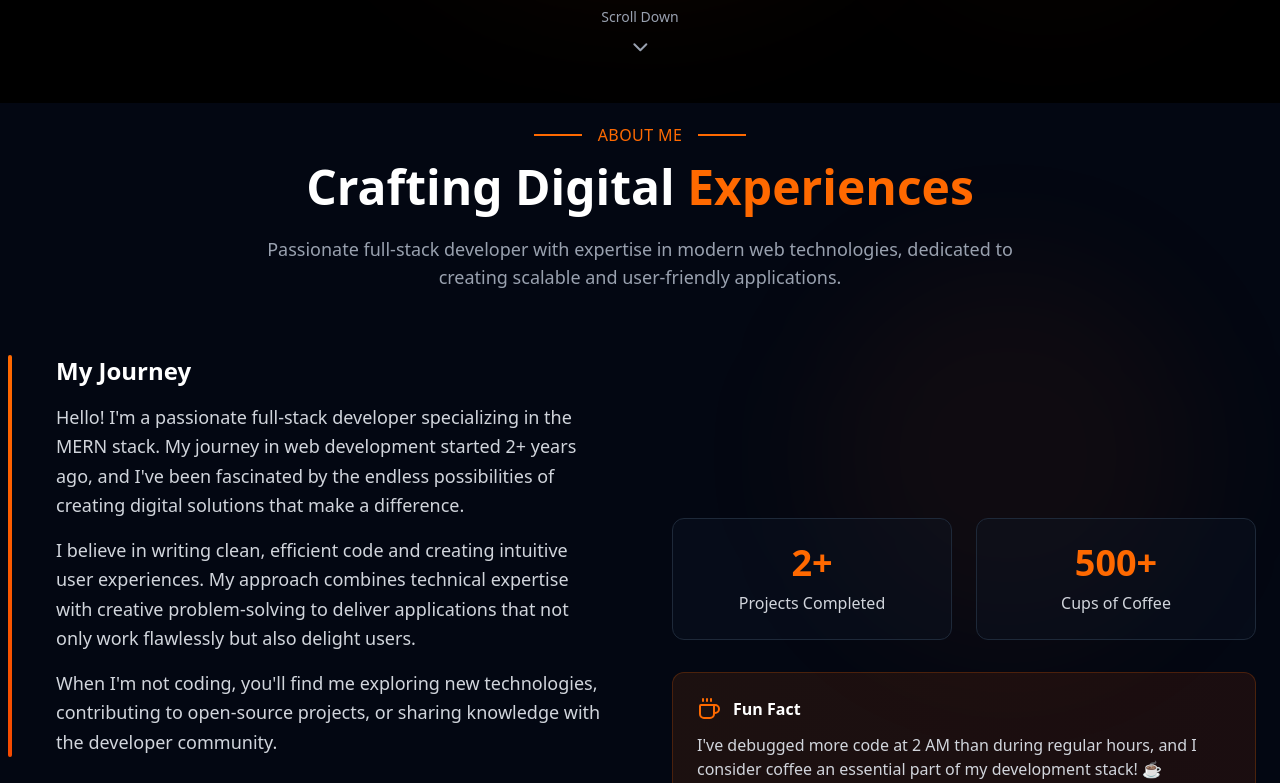
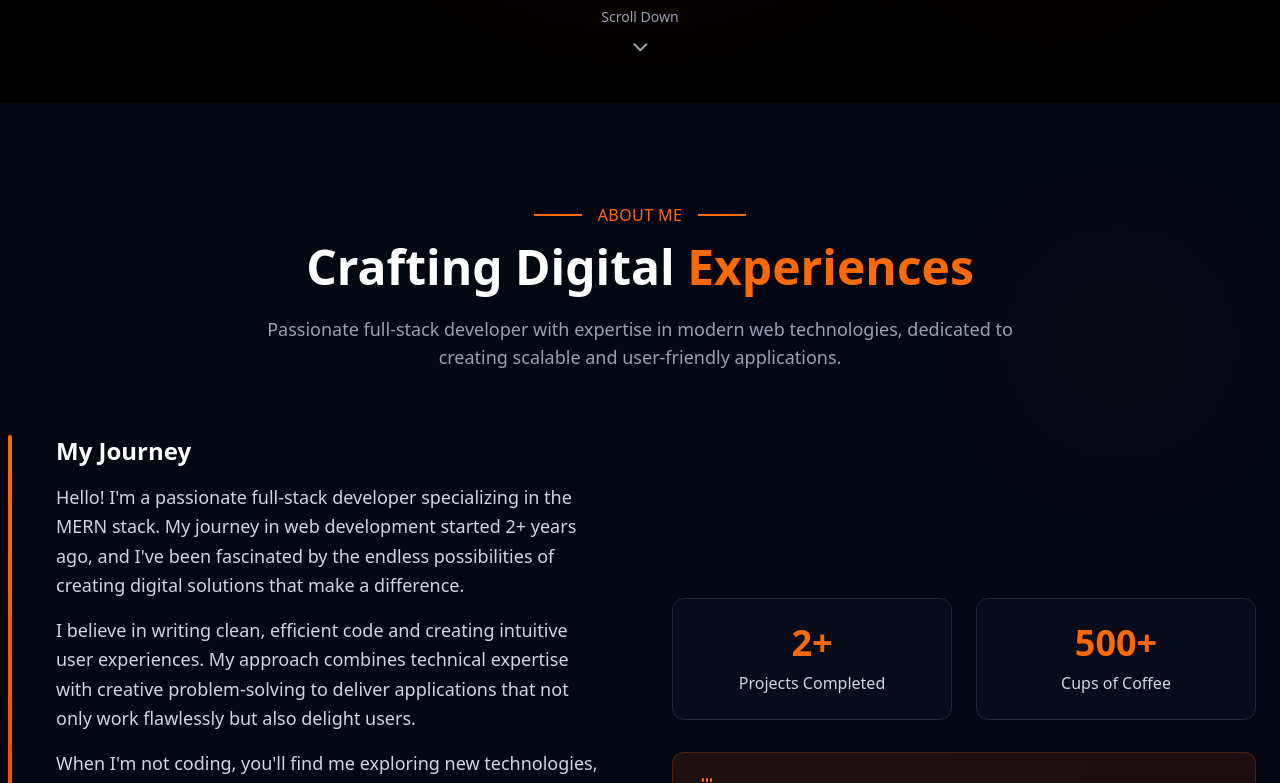
Before and after one commit to Jay09990/Portfolio, a React (Vite) app: page / in a window 1280 px wide. Shown: the part 777-1560 px from the top of the page. Built offline with nearby package versions, Linux system fonts and the light colour scheme.

Commit message:
fixwd sizing and animation problem 98% done

```diff
--- a/src/components/common/Header.jsx
+++ b/src/components/common/Header.jsx
@@ -2,7 +2,7 @@ import React, { useState, useEffect } from 'react';
 import { Menu, X, Home, User, Briefcase, Mail, Code, Award } from 'lucide-react';
 
 const Header = () => {
-  const [isOpen, setIsOpen] = useState(true);
+  const [isOpen, setIsOpen] = useState(false);
   const [scrolled, setScrolled] = useState(false);
   const [activeSection, setActiveSection] = useState('home');
 
--- a/src/components/sections/About.jsx
+++ b/src/components/sections/About.jsx
@@ -89,10 +89,10 @@ const About = () => {
   ];
 
   return (
-    <section id="about" className="py-5 bg-gray-950 relative overflow-hidden" ref={aboutRef}>
+    <section id="about" className="py-25 bg-gray-950 relative overflow-hidden" ref={aboutRef}>
       {/* Background Elements */}
       <div className="absolute inset-0">
-        <div className="absolute top-40 right-20 w-96 h-96 bg-orange-500/5 rounded-full blur-3xl"></div>
+        <div className="absolute top-40 right-20 w-40 h-40 bg-orange-500/5 rounded-full blur-3xl"></div>
         <div className="absolute bottom-20 left-20 w-72 h-72 bg-orange-600/5 rounded-full blur-3xl"></div>
       </div>
 
```
